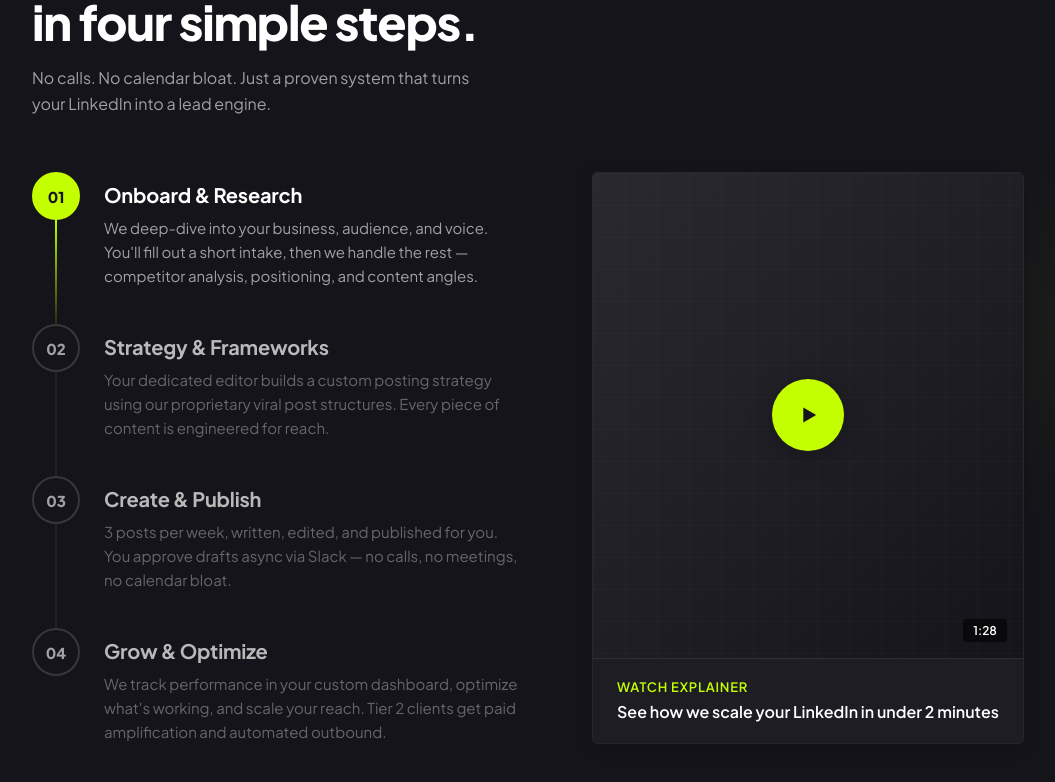
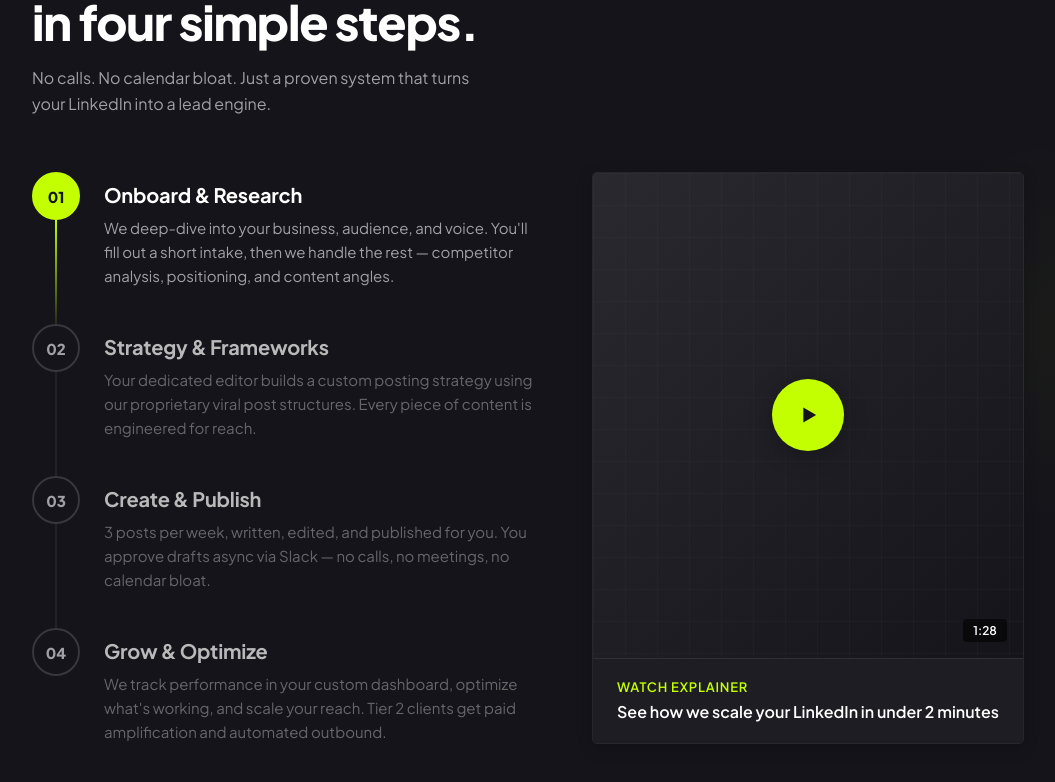
Before and after one commit to PlaybookzLLC/playbookz-v2-website, a React (Vite) app: page / in a window 1280 px wide. Shown: the part 2736-3518 px from the top of the page, without its empty margins (72-1127 px from the left). Built offline with nearby package versions, Linux system fonts and the light colour scheme.

Commit message:
Remove maxWidth constraint from StepItem description paragraph
https://claude.ai/code/session_01DDzjVJ61C7qHF2oYyKZPLJ

```diff
--- a/src/components/HowItWorksSection.jsx
+++ b/src/components/HowItWorksSection.jsx
@@ -116,7 +116,6 @@ function StepItem({ num, title, desc, isLast, isActive, onHover }) {
           lineHeight: 1.6,
           color: isActive ? tokens.colors.textOnDarkMuted : "rgba(255,255,255,0.35)",
           margin: 0,
-          maxWidth: "420px",
           fontFamily: "'Plus Jakarta Sans', sans-serif",
           transition: "color 0.2s ease",
         }}>{desc}</p>
```
